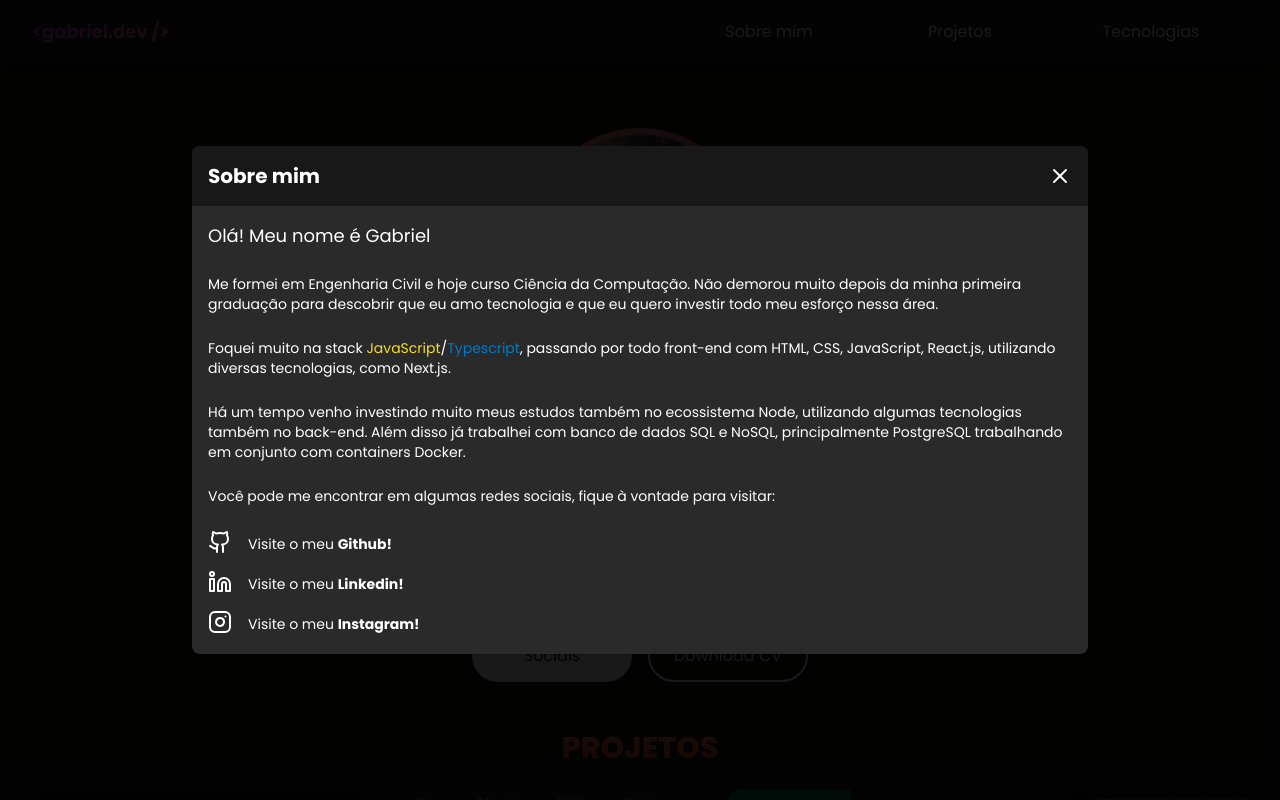
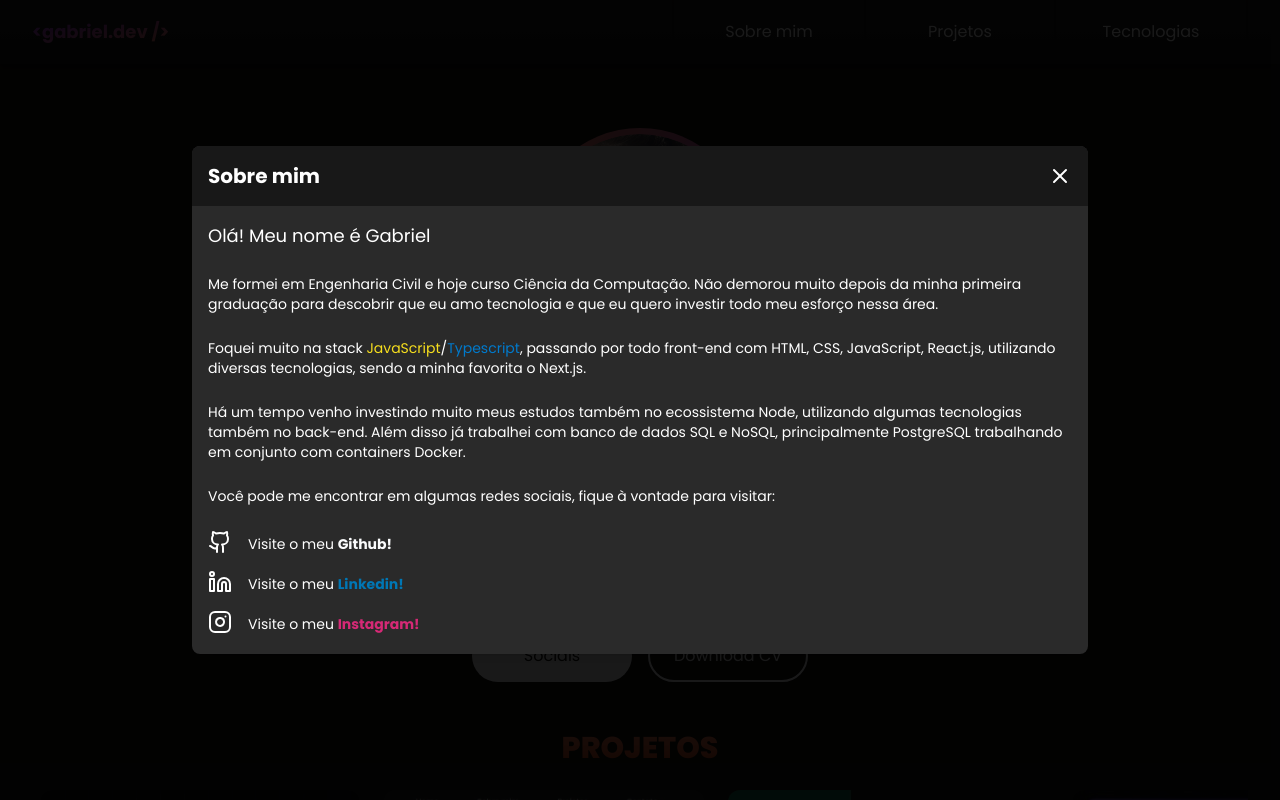
Before and after one commit to gctoledo/portfolio, a Next.js app: page / in a window 1280 px wide. Both pictures are taken after a click on the button "Sociais". Shown: the top 800 px of the page. Built offline with nearby package versions, Linux system fonts and the light colour scheme.

Commit message:
fix: ensure social media colors are used

```diff
--- a/src/app/_components/AboutMe.tsx
+++ b/src/app/_components/AboutMe.tsx
@@ -6,7 +6,7 @@ const social_midias = [
     name: "Github",
     link: "https://github.com/gctoledo",
     icon: <Github />,
-    color: "#fff",
+    color: "#fafbfc",
   },
   {
     name: "Linkedin",
@@ -38,7 +38,7 @@ const AboutMe = () => {
         <span className="text-javascript">JavaScript</span>/
         <span className="text-typescript">Typescript</span>, passando por todo
         front-end com HTML, CSS, JavaScript, React.js, utilizando diversas
-        tecnologias, como Next.js.
+        tecnologias, sendo a minha favorita o Next.js.
       </p>
 
       <p>
@@ -64,7 +64,7 @@ const AboutMe = () => {
               className="pt-1"
             >
               Visite o meu{" "}
-              <span className={`font-bold text-[${midia.color}]`}>
+              <span className={`font-bold`} style={{ color: midia.color }}>
                 {midia.name}!
               </span>
             </Link>
```
